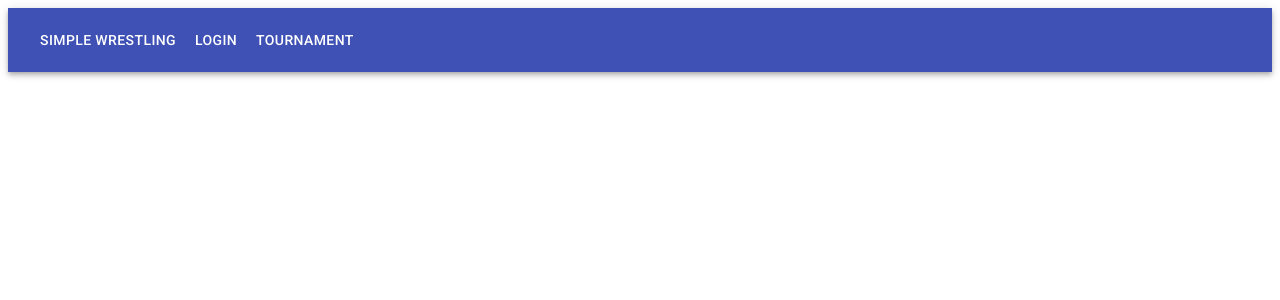
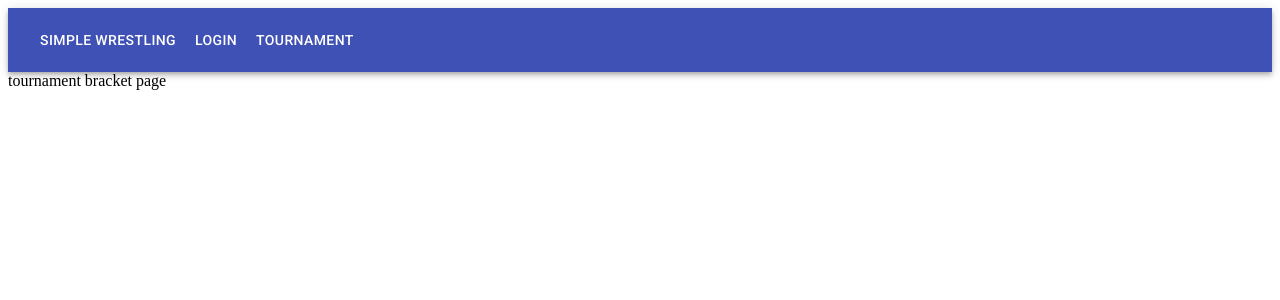
Before and after one commit to huy9997/SimpleWrestling, a React (Create React App) app in the folder client/: page /tournamentBracket in a window 1280 px wide. Shown: the top 300 px of the page. Built offline with nearby package versions, Linux system fonts and the light colour scheme.

Commit message:
adding the route to the router

```diff
--- a/client/src/routes/index.js
+++ b/client/src/routes/index.js
@@ -5,6 +5,7 @@ import signup from "../screens/signup";
 import home from "../screens/home";
 import tournament from "../screens/tournament";
 import createTournament from "../screens/createTournament";
+import tournamentBracket from "../screens/tournamentBracket";
 
 import Navbar from "../components/generalComponents/navbar";
 
@@ -16,6 +17,7 @@ const Routes = () => (
     <Route exact path="/signup" component={signup} />
     <Route exact path="/tournament" component={tournament} />
     <Route exact path="/createTournament" component={createTournament} />
+    <Route excact path="/tournamentBracket" component={tournamentBracket} />
   </BrowserRouter>
 );
 
--- a/client/src/screens/tournamentBracket.js
+++ b/client/src/screens/tournamentBracket.js
@@ -10,7 +10,7 @@ class App extends Component {
   }
 
   render() {
-    return <div />;
+    return <div>tournament bracket page</div>;
   }
 }
 export default App;
```
